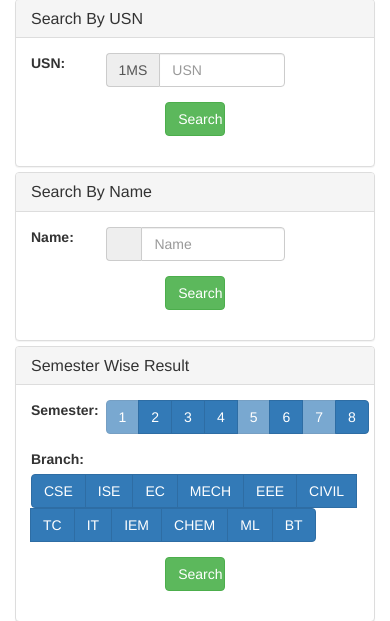
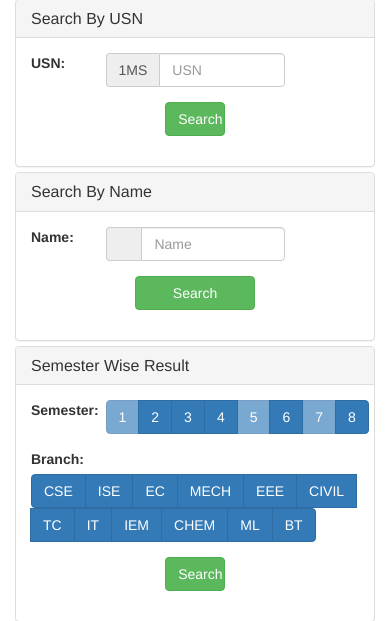
Before and after one commit to TechGeekMe/MSRIT-Results, a Django app: page / in a window 390 px wide. Shown: the part 161-782 px from the top of the page. Run offline with Django 3.2, Linux system fonts and the light colour scheme; some libraries are stand-ins or nearby versions; some web fonts are replaced.

Commit message:
fab push

```diff
--- a/results_app/result_fetcher.py
+++ b/results_app/result_fetcher.py
@@ -44,6 +44,7 @@ def fetch_result(usn):
     payload = {'usn': usn, 'option': 'com_examresult', 'task': 'getResult'}
     r = requests.post("http://exam.msrit.edu/index.php", data=payload)
     data = r.text
+    print data
 
     # Feed html to BeautifulSoup
 
--- a/results_app/templates/results_app/index.html
+++ b/results_app/templates/results_app/index.html
@@ -32,7 +32,7 @@
                                 </div>
                             </div>
                             <div class="form-group">
-                                <button type="submit" class="btn btn-success col-xs-2 col-xs-offset-5">Search</button>
+                                <button type="submit" class="btn btn-success col-xs-2 col-xs-offset-5 col-sm-2 col-sm-offset-5">Search</button>
                             </div>
                         </form>
                     </div>
@@ -59,7 +59,7 @@
                                 </div>
                             </div>
                             <div class="form-group">
-                                <button type="submit" class="btn btn-success col-xs-2 col-xs-offset-5">Search</button>
+                                <button type="submit" class="btn btn-success col-xs-4 col-xs-offset-4 col-sm-2 col-sm-offset-5">Search</button>
                             </div>
                         </form>
                     </div>
@@ -152,7 +152,7 @@
                             </div>
 
                             <div class="form-group">
-                                <button type="submit" class="btn btn-success col-xs-2 col-xs-offset-5">Search</button>
+                                <button type="submit" class="btn btn-success col-xs-2 col-xs-offset-5 col-sm-2 col-sm-offset-5">Search</button>
                             </div>
                         </form>
                     </div>
@@ -173,7 +173,7 @@
             </div>
         </div>
     </div>
-    <!--Nvigation bar-->
+    <!--Navigation bar-->
     <nav class="navbar navbar-default navbar-fixed-bottom" role="navigation">
         <div class="container-fluid">
             <!-- Brand and toggle get grouped for better mobile display -->
```
